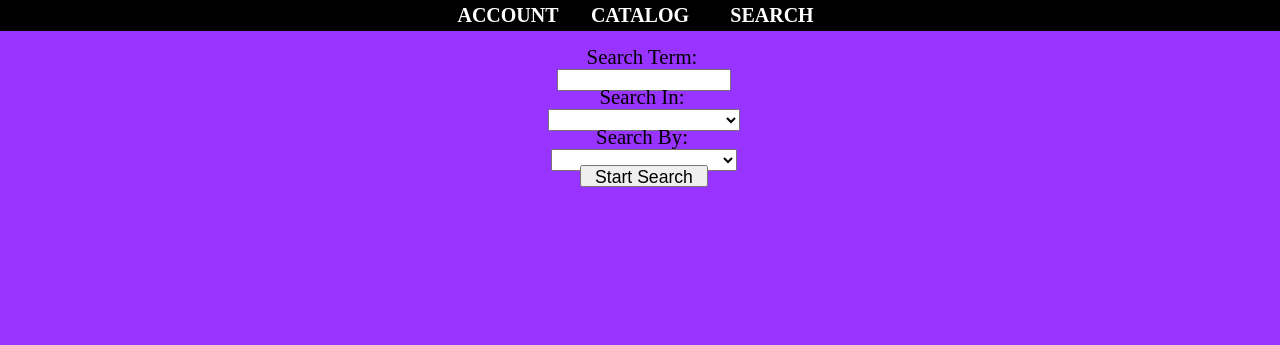
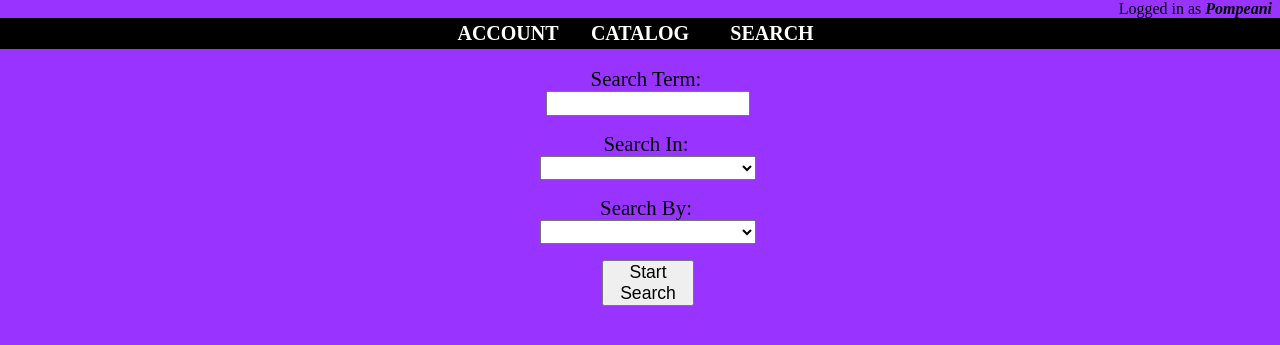
Before and after one commit to whawkins1/enrollment, a PHP site: page /search.php in a window 1280 px wide. Shown: the top 345 px of the page. Run offline with PHP 8.4, Linux system fonts and the light colour scheme; a user stored in the database is signed in.

Commit message:
Added formatting to search.css and tested search inputs to validate

```diff
--- a/css/search.css
+++ b/css/search.css
@@ -1,9 +1,9 @@
 
 #searchtextcontainer {
-    width: 20%;
-    height: 20%;
+    width: 24%;
     text-align: center;
     margin: 0 auto;
+    overflow: hidden;
 }
 
 
@@ -12,35 +12,33 @@
 }
 
 #searchinput {
-    width: 68%;
-    height: 70%;
+    width: 65%;
+    font-size: 1.1em;
 }
 
 #indropdown {
-    width: 75%;
-    height: 70%;
+    width: 70%;
+    font-size: 1.1em;
 }
 
 #bydropdown {
-    width: 73%;
-    height: 70%;
+    width: 70%;
+    font-size: 1.1em;
 }
 
 .format_div {
   width: 100%;
-  height: 20%;
   float: left;
-  margin: 4px;
+  margin: 8px;
 }
 
 .searchlabels {
-   padding-right: 4px;
+   margin-right: 4px;
    height: 70%;
    font-size: 1.3em;
 }
 
 #searchbutton {
-   width: 50%;
-   height: 70%;
+   width: 30%;
    font-size: 1.1em;
 }
--- a/php/account.php
+++ b/php/account.php
@@ -54,7 +54,6 @@
     <meta charset="UTF-8">
   </head>
     <body>
-      <!-- insert this container into each page opening -->
       <div id="loggedincontainer">
            <label id="loggedinlabel"> Logged in as <span id="fontusername"><?php echo $username ?></span></label>
       </div>
--- a/php/processSearch.php
+++ b/php/processSearch.php
@@ -15,7 +15,6 @@
             $stmt->bind_param("s", $search_term);
 
             if($stmt->execute()) {
-                echo "<div id='containerresults>";
                 echo "<label id='labelresultstitle'>Results For ", $search_term, " In ", $search_in, " By ", $search_by, "</label>";
                 echo "<div id='containerresultstable'>";
                 echo "<table id='tableresults' class='tablesorter'>";
--- a/php/search.php
+++ b/php/search.php
@@ -1,4 +1,4 @@
-
+<!DOCTYPE html>
    <html lang="en">
       <head>
          <title>Enrollment Center</title>
@@ -6,7 +6,10 @@
          <meta charset="UTF-8">
       </head>
       <body>
-          <?php include("../php/navigation.php") ?>
+          <div id="loggedincontainer">
+               <label id="loggedinlabel"> Logged in as <span id="fontusername"><?php session_start(); echo $_SESSION['username']; ?></span></label>
+          </div>
+          <?php include("../php/navigation.php"); ?>
           <div id="searchtextcontainer">
                <div id="searchinputcontainer" class="format_div">
                    <label class="searchlabels">Search Term:</label>
@@ -14,14 +17,14 @@
                </div>
                <div id="searchincontainer" class="format_div">
                    <label class="searchlabels">Search In:</label>
-                   <select id="indropdown" class="format_select">
+                   <select id="indropdown">
                      <option label=" "></option>
                      <option value="courses">courses</option>
                    </select>
                </div>
                <div id="searchbycontainer" class="format_div">
                    <label class="searchlabels">Search By:</label>
-                   <select id="bydropdown" class="format_select">
+                   <select id="bydropdown">
                       <option label=" "></option>
                       <option value="department">Department</option>
                       <option value="location">Location</option>
@@ -33,10 +36,11 @@
                <div id="searchbuttoncontainer" class="format_div">
                    <button type="button" id="searchbutton">Start Search</button>
                </div>
-               <div>
-               <table id="searchtable" class="tablesorter">
-               </table>
+               <div id="searchresultscontainer">
                </div>
           </div>
+          <script src="../plugins/jquery-1.12.0.js"></script>
+          <script src="../plugins/tablesorter/jquery.tablesorter.js"></script>
+          <script src="../javascript/search.js"></script>
       </body>
    </html>
```
Also changed, not shown: javascript/search.js (+29 -23 lines), php/catalog.php (+7 -1 lines).
